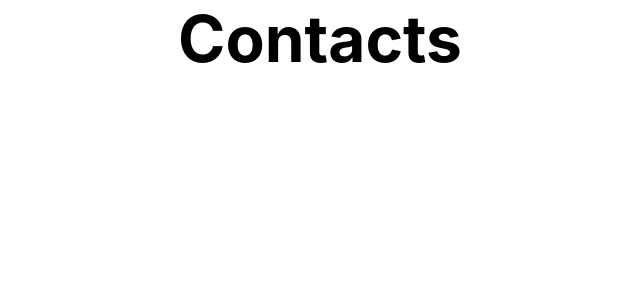
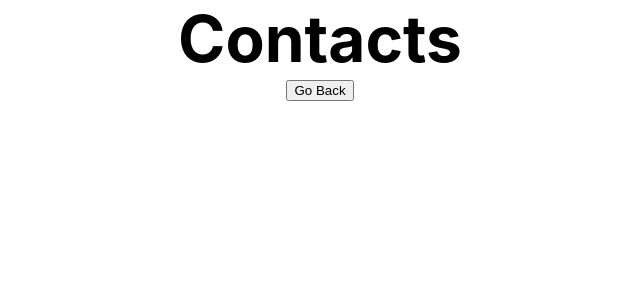
Before and after one commit to harshavardhanakrishnachaitanya2001/contacts-with-next, a Next.js app: page /contacts in a window 1280 px wide. Shown: the top 300 px of the page, without its empty margins (320-960 px from the left). Built offline with nearby package versions, Linux system fonts and the light colour scheme.

Commit message:
Added some styles

```diff
--- a/pages/contacts.js
+++ b/pages/contacts.js
@@ -1,10 +1,15 @@
 import React from 'react'
-import ContactDetails from './index'
 import styles from '../styles/Contacts.module.css'
-function Contacts(props){
+import Head from 'next/head'
+import Link from 'next/link'
+function Contacts(){
     return (
-        <div>
+        <div className={styles.body}>
+            <Head>
+                <title>Contacts</title>
+            </Head>
             <h1 className={styles.heading}>Contacts</h1>
+            <Link href="/"><button type="button">Go Back</button></Link>
         </div>
     )
 }
--- a/pages/index.js
+++ b/pages/index.js
@@ -1,7 +1,13 @@
+// Start import statements
+
 import React,{useState} from 'react'
 import styles from '../styles/ContactDetails.module.css'
 import Link from 'next/link'
+import Head from 'next/head'
+
+//End of import statements
 export default function contactDetails(){
+
   //Start of hooks
 
   let [userName,setUserName]=useState('');
@@ -52,8 +58,12 @@ export default function contactDetails(){
   }
 
   //End of user defined functions
+
   return (
     <div className={styles.container}>
+      <Head>
+        <title>Contact details</title>
+      </Head>
       <h1 className={styles.heading}>Contact details</h1>
       <label>Name: </label>
       <input type="text" onChange={handleNameChange} value={userName} placeholder="Name"/><br />
--- a/styles/Contacts.module.css
+++ b/styles/Contacts.module.css
@@ -4,3 +4,6 @@
     margin-top:0px;
     margin-bottom: 2px;
 }
+.body{
+    text-align: center;
+}
--- a/styles/Home.module.css
+++ b/styles/Home.module.css
@@ -6,3 +6,6 @@
   margin-top:0px;
   margin-bottom: 2px;
 }
+button{
+  cursor: pointer;
+}
```
